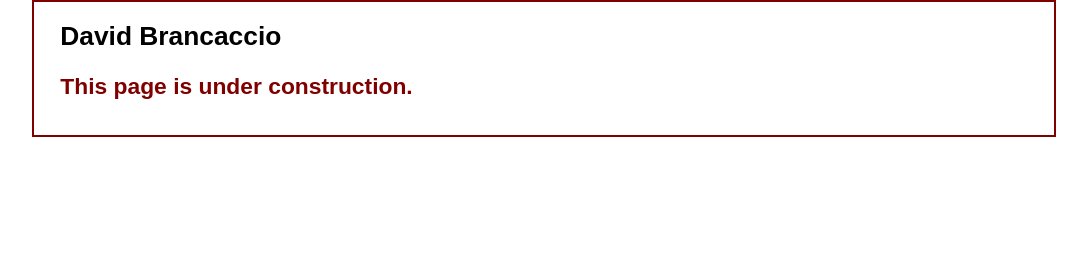
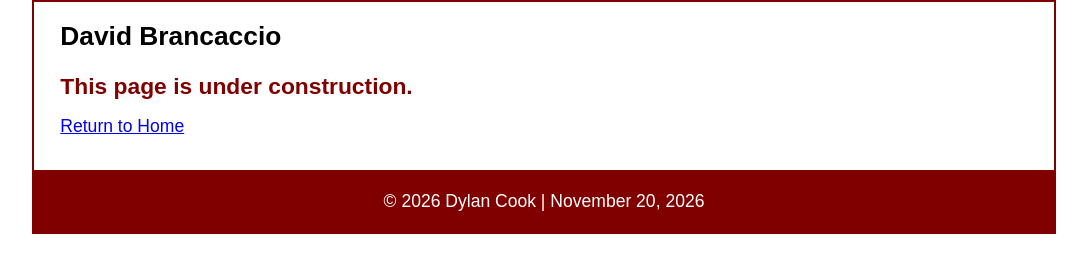
Before and after one commit to DylanCook2121/A11, a plain HTML site: page speakers/brancaccio.html in a window 1280 px wide. Shown: the whole page, without its empty margins (96-1183 px from the left). Drawn offline with Linux system fonts and the light colour scheme.

Commit message:
Update brancaccio.html with new metadata and footer
Added viewport meta tag and footer with copyright information.

```diff
--- a/speakers/brancaccio.html
+++ b/speakers/brancaccio.html
@@ -1,9 +1,11 @@
+
 <!DOCTYPE html>
 <html lang="en">
 
 <head>
     <meta charset="utf-8">
-	<title>San Joaquin Valley Town Hall</title>
+    <meta name="viewport" content="width=device-width, initial-scale=1.0">
+    <title>David Brancaccio - San Joaquin Valley Town Hall</title>
     <link rel="icon" href="../images/favicon.ico">
     <link rel="stylesheet" href="../styles/main.css">
 </head>
@@ -13,8 +15,13 @@
         <section>
             <h1>David Brancaccio</h1>
             <h2>This page is under construction.</h2>
+            <p><a href="../index.html">Return to Home</a></p>
         </section>
     </main>
+
+    <footer>
+        <p>&copy; 2026 Dylan Cook | November 20, 2026</p>
+    </footer>
 </body>
 
 </html>
```
Lines whose indentation alone changed are shown as unchanged.
